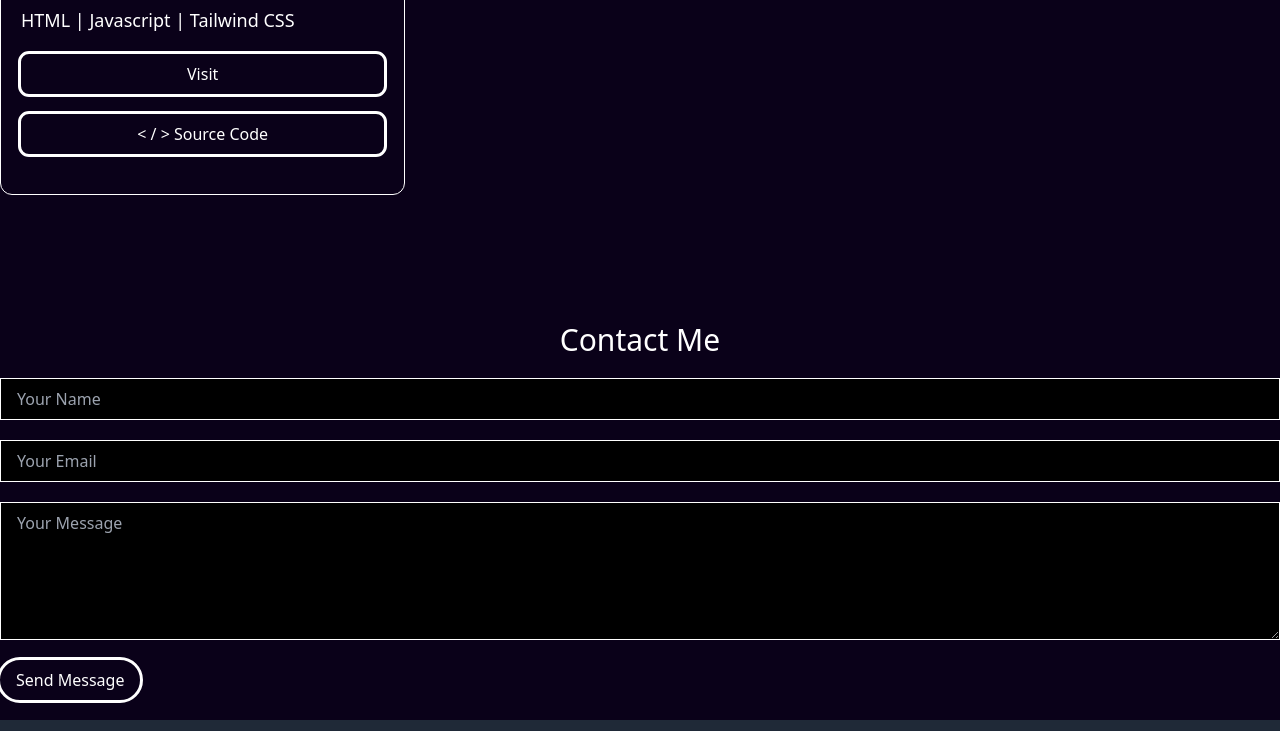
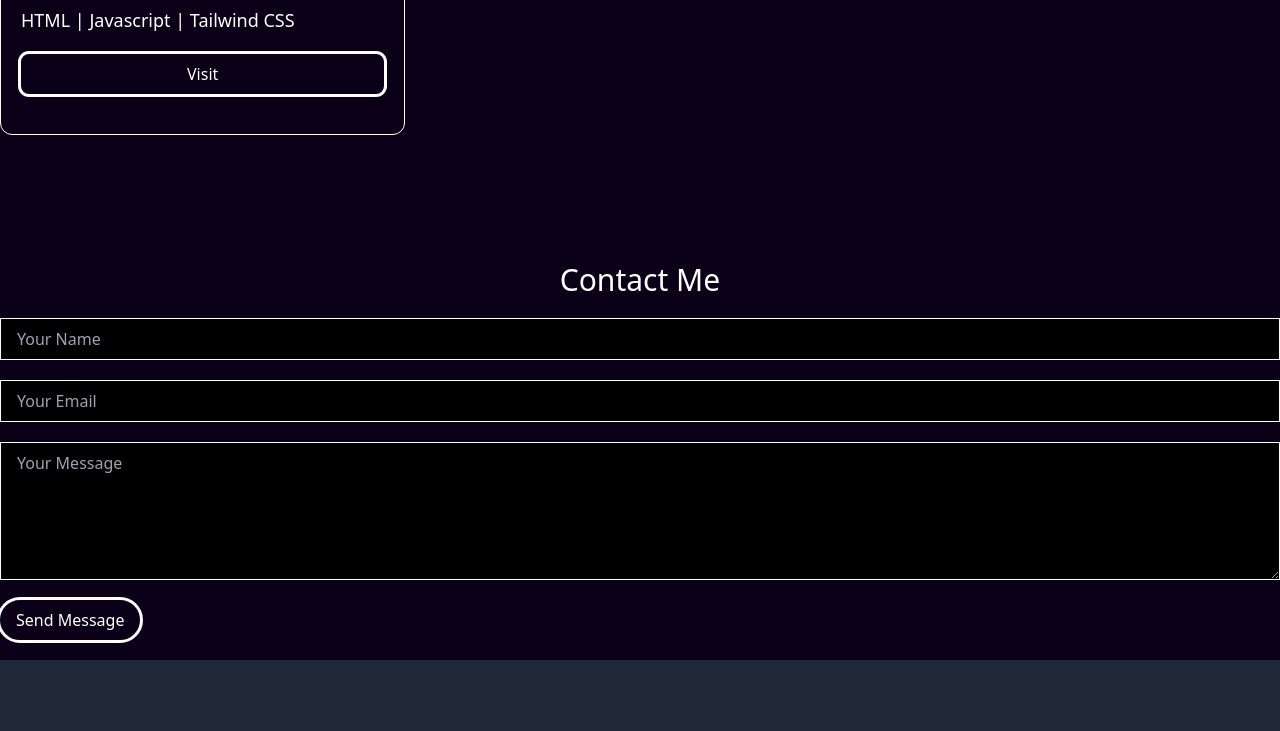
Before and after one commit to WMalvin31/malpinw, a website: page src/index.html in a window 1280 px wide. Shown: the part 1664-2395 px from the top of the page. Drawn offline with nearby package versions, Linux system fonts and the light colour scheme.

Commit message:
menghilangkan tombol source code pada my recent project my portfolio

```diff
--- a/src/button.js
+++ b/src/button.js
@@ -40,8 +40,3 @@ document.getElementById("github").onclick = function() {
 document.getElementById("my_portfolio").onclick = function() {
     window.location.href = "https://malpinw.vercel.app";
 };
-
-//tombol source code my portofolio
-document.getElementById("sc_my_portfolio").onclick = function() {
-    window.location.href = "https://github.com/WMalvin31/malpinw";
-};
--- a/src/index.html
+++ b/src/index.html
@@ -111,7 +111,7 @@
                             <p class="text-slate-500 text-lg mt-3">For the first time designing and building my own portfolio</p>
                             <h2 class="text-white mt-2 text-lg">HTML | Javascript | Tailwind CSS</h2>
                             <button id="my_portfolio" class="mb-5 mt-5 text-white outline py-2 px-4 hover:bg-white hover:text-black text-bold text-base ease-in duration-200 rounded-lg">Visit</button>
-                            <button id="sc_my_portfolio" class="mb-5 text-white outline py-2 px-4 hover:bg-white hover:text-black text-bold text-base ease-in duration-200 rounded-lg"> < / > Source Code</button>
+                            <!-- <button id="" class="mb-5 text-white outline py-2 px-4 hover:bg-white hover:text-black text-bold text-base ease-in duration-200 rounded-lg"> < / > Source Code</button> -->
                         </div>
                     </div>
                 </div>
```
